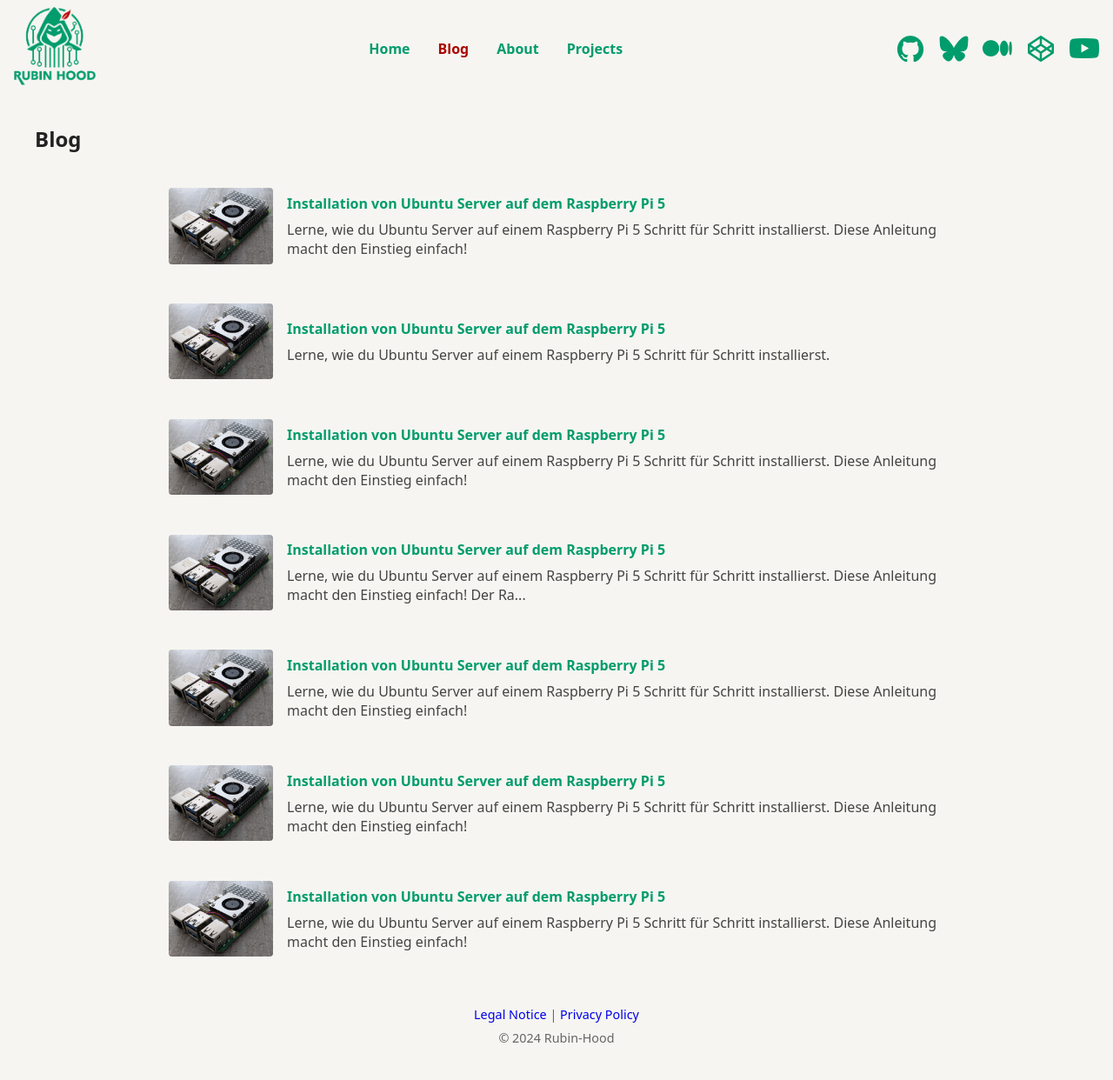
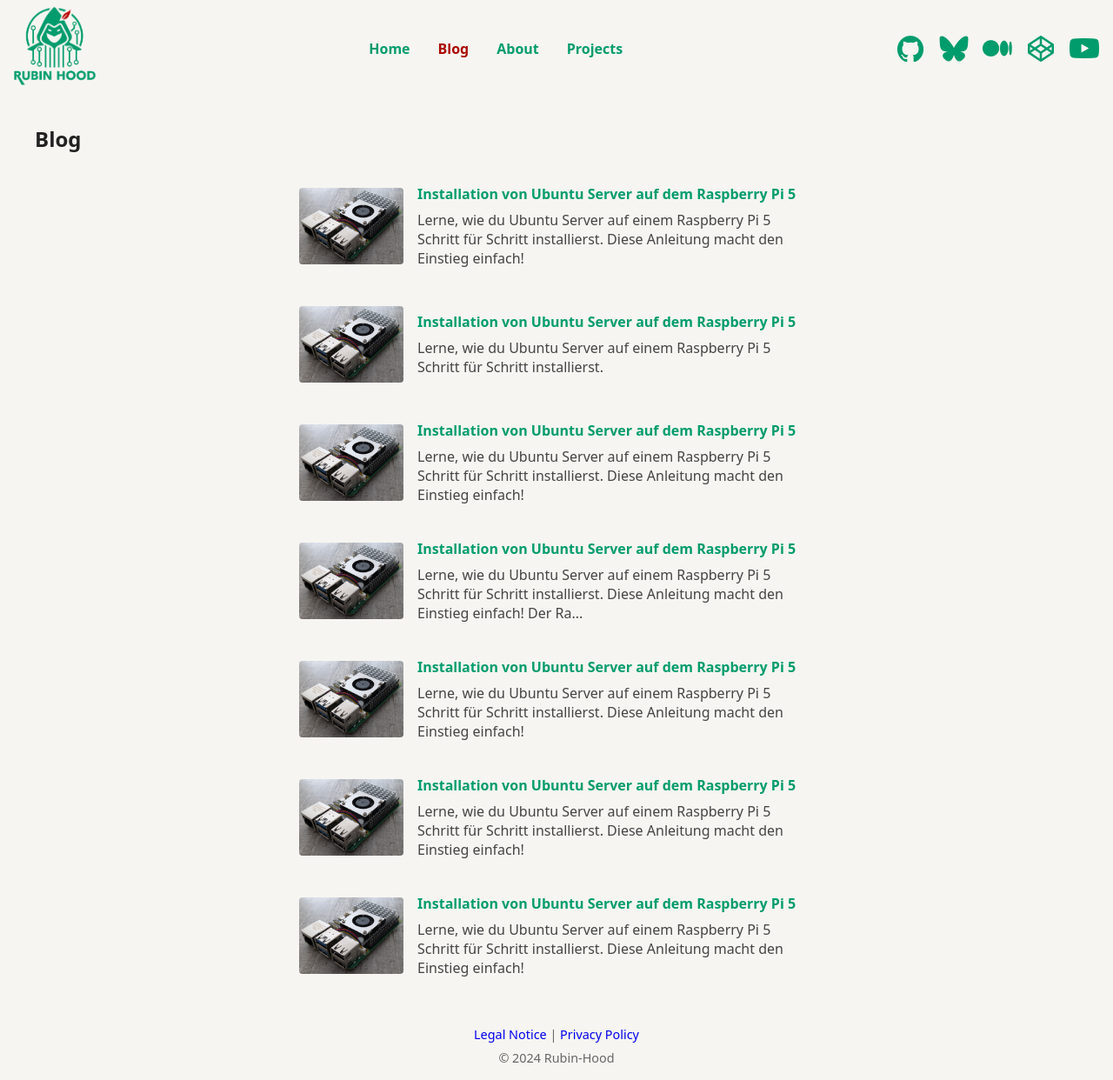
Before and after one commit to rubin-hood/rubinhood-blog, a Jekyll site: the page built from blog.md, in a window 1280 px wide. Shown: the whole page at 87% size. Built offline with Jekyll 4.4.1, drawn with Linux system fonts in a browser that asks for light colours; before the commit the page ends 1219 px from its top, so only the background shows below that.

Commit message:
Update style.css

```diff
--- a/assets/css/style.css
+++ b/assets/css/style.css
@@ -421,11 +421,11 @@ body.noscroll {
 .blog-grid-single .blog-card {
   flex: none !important;          /* Kein Flex-Grow/Shrink, sondern feste Breite */
   min-width: 250px;               /* Minimalbreite */
-  max-width: 900px;               /* Maximalbreite */
+  max-width: 600px;               /* Maximalbreite */
   width: 100%;                    /* Füllt den verfügbaren Platz */
   min-height: 0 !important;       /* Höhe an Inhalt anpassen */
   height: auto !important;
-  margin-bottom: 0.3rem;          /* Kleiner Abstand nach unten */
+  margin-bottom: 0.5rem;          /* Kleiner Abstand nach unten */
 }
 
 /* Standard-Layout für Blog-Karten: flexibel, aber auf mobile entfernt (keine Ränder) */
```
